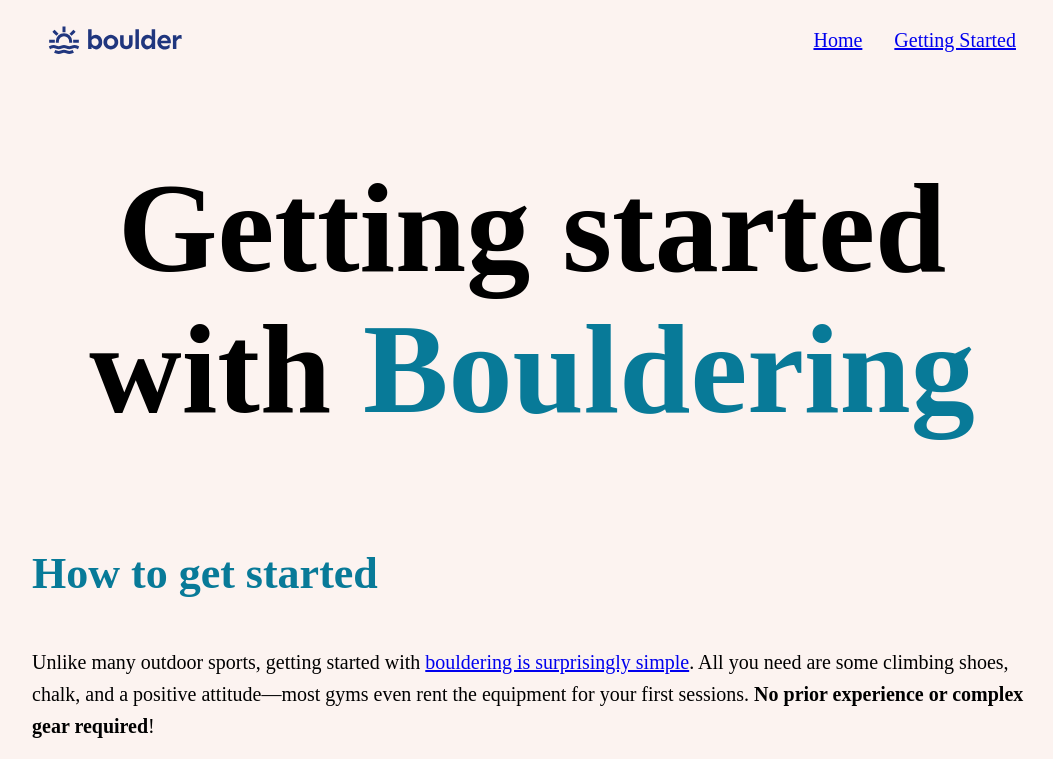
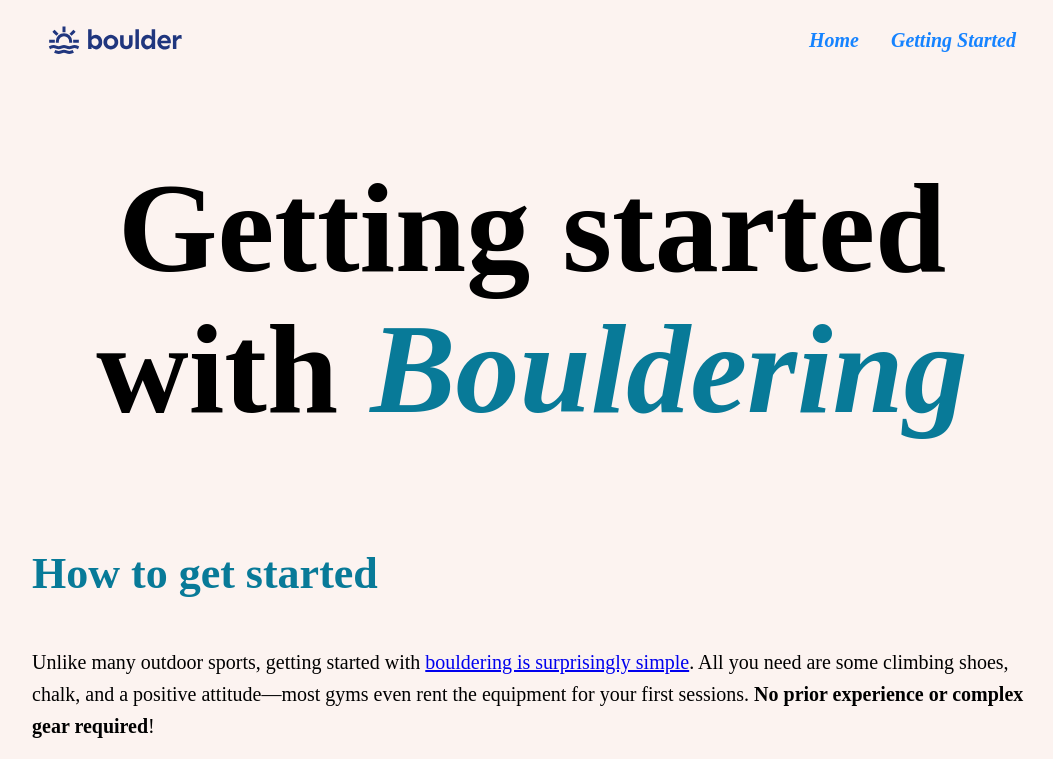
Before and after one commit to NotActuallyBlue/html-css-basics-v1, a plain HTML site: page getting-started.html in a window 1280 px wide. Shown: the top 759 px of the page, without its empty margins (108-1161 px from the left). Drawn offline with Linux system fonts and the light colour scheme.

Commit message:
Centered the images of the .two-column-layout by selecting the "img" selector within .two-column-layout

```diff
--- a/css/style.css
+++ b/css/style.css
@@ -42,6 +42,13 @@ header {
   padding: 0;
 }
 
+.primary-navigation a {
+  font-style: italic;
+  text-decoration: none;
+  font-weight: 600;
+  color: rgb(22, 131, 255);
+}
+
 .primary-navigation ul li::marker {
   content: none;
 }
@@ -60,6 +67,15 @@ section {
   display: grid;
   gap: 60px;
   grid-template-columns: 1fr 1fr;
+}
+
+.two-column-layout img {
+  margin-top: auto;
+  margin-bottom: auto;
+}
+
+@media (width > 600px) {
+
 }
 
 /* ========== Utility Classes ========== */
--- a/getting-started.html
+++ b/getting-started.html
@@ -20,7 +20,7 @@
       </header>
 
       <main>
-        <h1>Getting started with <span class="teal-text">Bouldering</span></h1>
+        <h1>Getting started with <span class="teal-text"><em>Bouldering</em></span></h1>
 
         <section>
           <h2 class="teal-text">How to get started</h2>
```
Also changed, not shown: index.html (+1 -1 lines).
